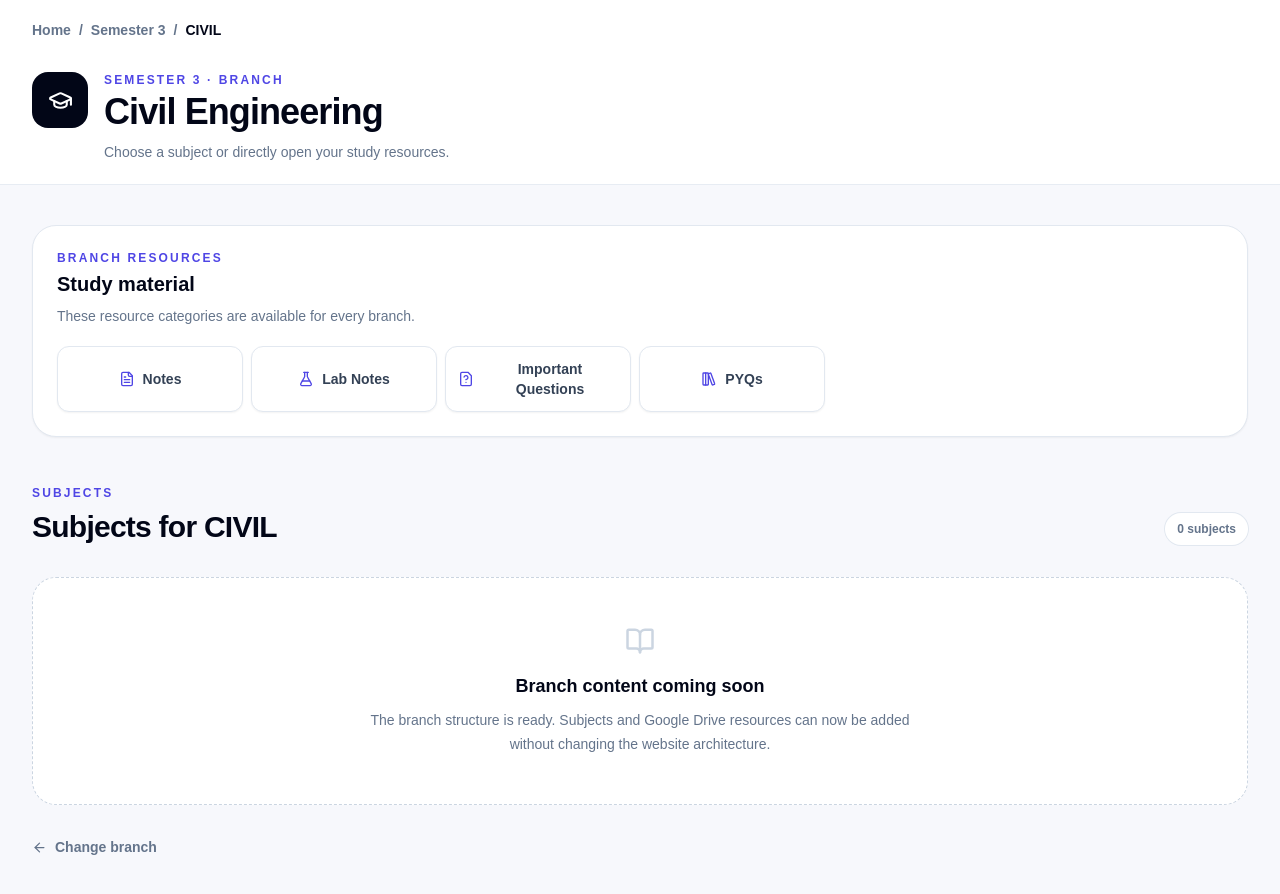
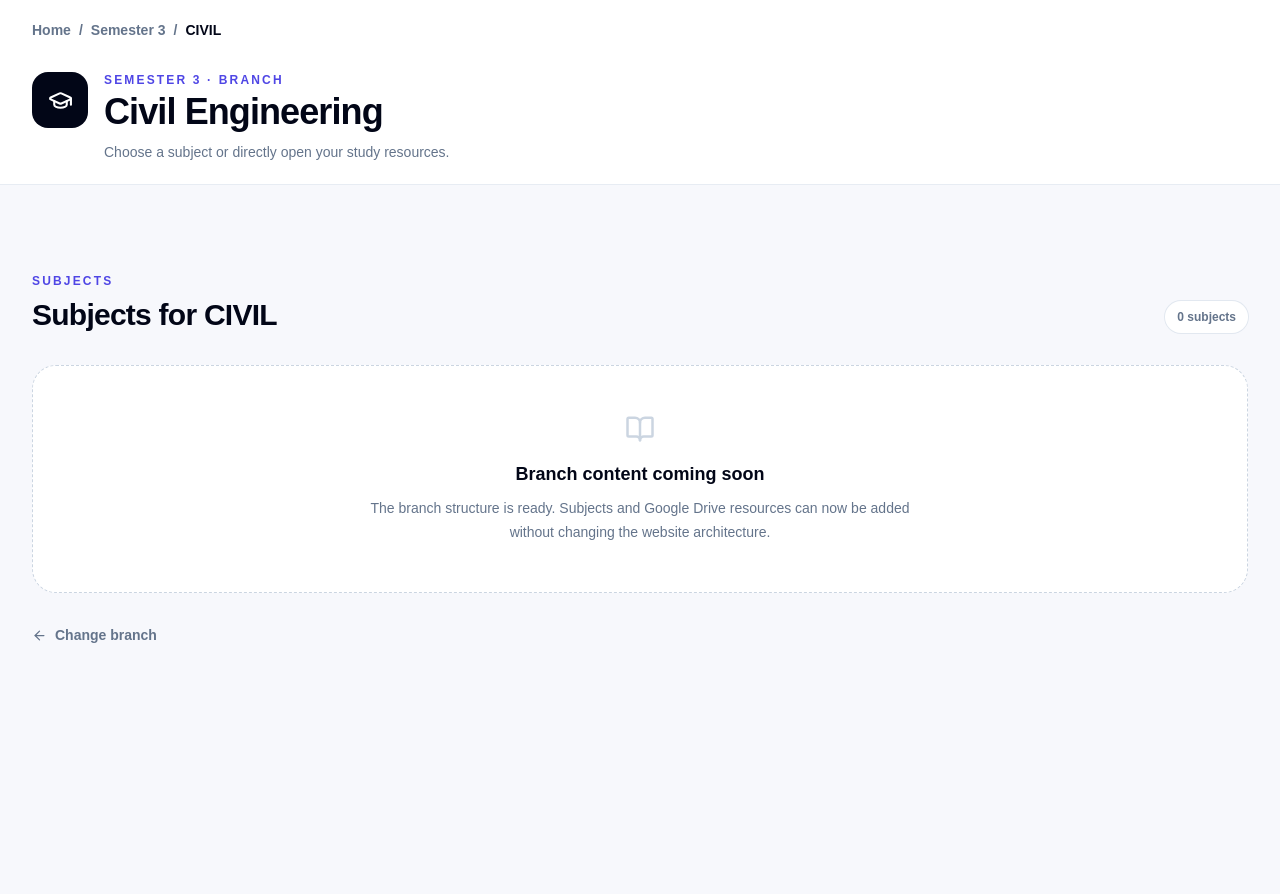
Before and after one commit to codingwithdinu/JIET-EXAM-PREP, a Next.js app: page /semester/3/branch/civil in a window 1280 px wide. Shown: the top 894 px of the page. After the commit the page ends 800 px from the top, so only its background shows below. Built offline with nearby package versions, Linux system fonts and the light colour scheme.

Commit message:
ui: remove resource button panels from semester pages

```diff
--- a/app/semester/[semester]/branch/[branch]/page.tsx
+++ b/app/semester/[semester]/branch/[branch]/page.tsx
@@ -1,7 +1,6 @@
 import Link from "next/link";
 import { notFound } from "next/navigation";
 import { ArrowLeft, ArrowRight, BookOpen, FlaskConical, GraduationCap, Layers3 } from "lucide-react";
-import ResourceButtons from "@/components/ResourceButtons";
 import { getBranches, getSubjects, semesters } from "@/lib/data";
 
 export function generateStaticParams() {
@@ -43,15 +42,6 @@ export default async function BranchPage({ params }: { params: Promise<{ semeste
       </header>
 
       <section className="mx-auto max-w-7xl px-5 py-10 lg:px-8">
-        <div className="rounded-3xl border border-slate-200 bg-white p-5 shadow-sm sm:p-6">
-          <p className="text-xs font-black uppercase tracking-[0.18em] text-indigo-600">Branch resources</p>
-          <h2 className="mt-1 text-xl font-black">Study material</h2>
-          <p className="mt-2 text-sm text-slate-500">These resource categories are available for every branch.</p>
-          <div className="mt-5 max-w-3xl">
-            <ResourceButtons semester={number} branch={branch.slug} />
-          </div>
-        </div>
-
         <div className="mt-12 flex items-end justify-between gap-5">
           <div>
             <p className="text-xs font-black uppercase tracking-[0.18em] text-indigo-600">Subjects</p>
@@ -99,7 +89,6 @@ export default async function BranchPage({ params }: { params: Promise<{ semeste
                           </div>
                         </Link>
                         <div className="mt-6 border-t border-slate-100 pt-5">
-                          <ResourceButtons semester={number} branch={branch.slug} subject={subject.slug} />
                         </div>
                       </div>
                     ))}
```
